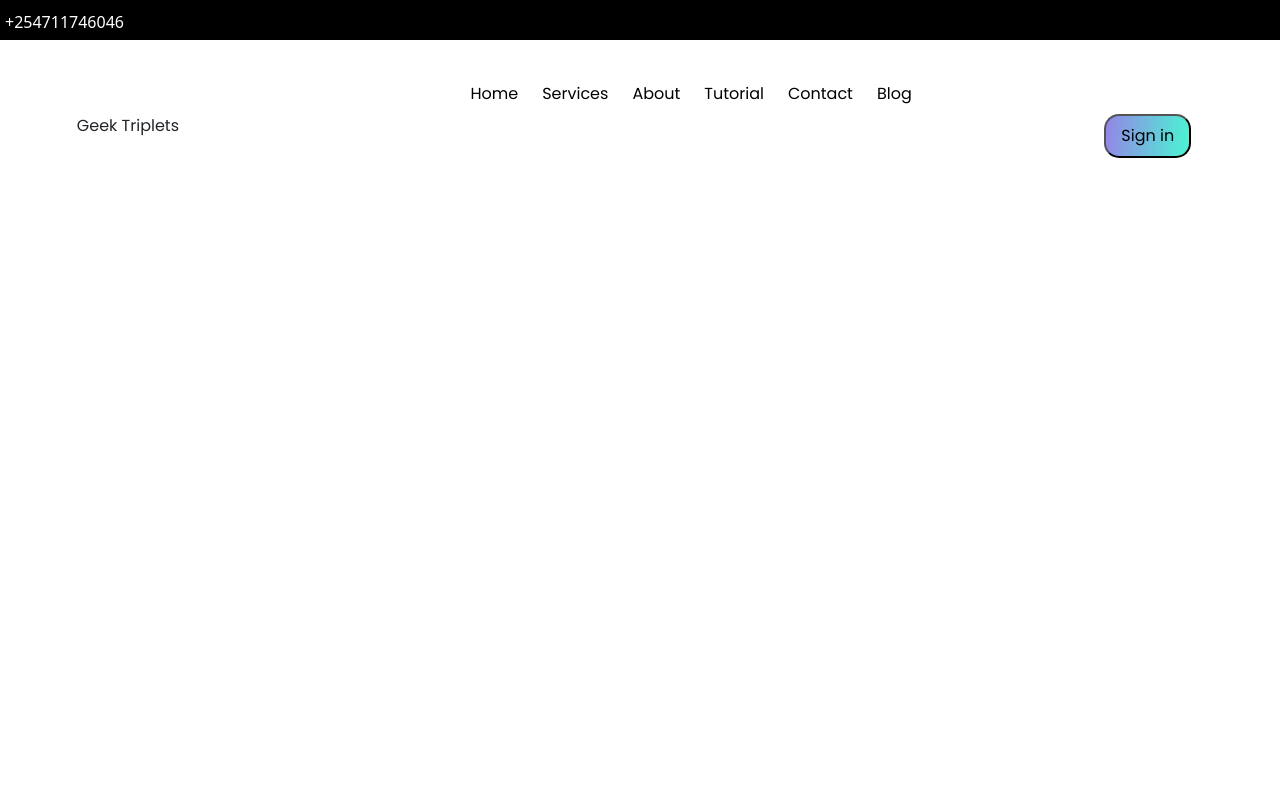
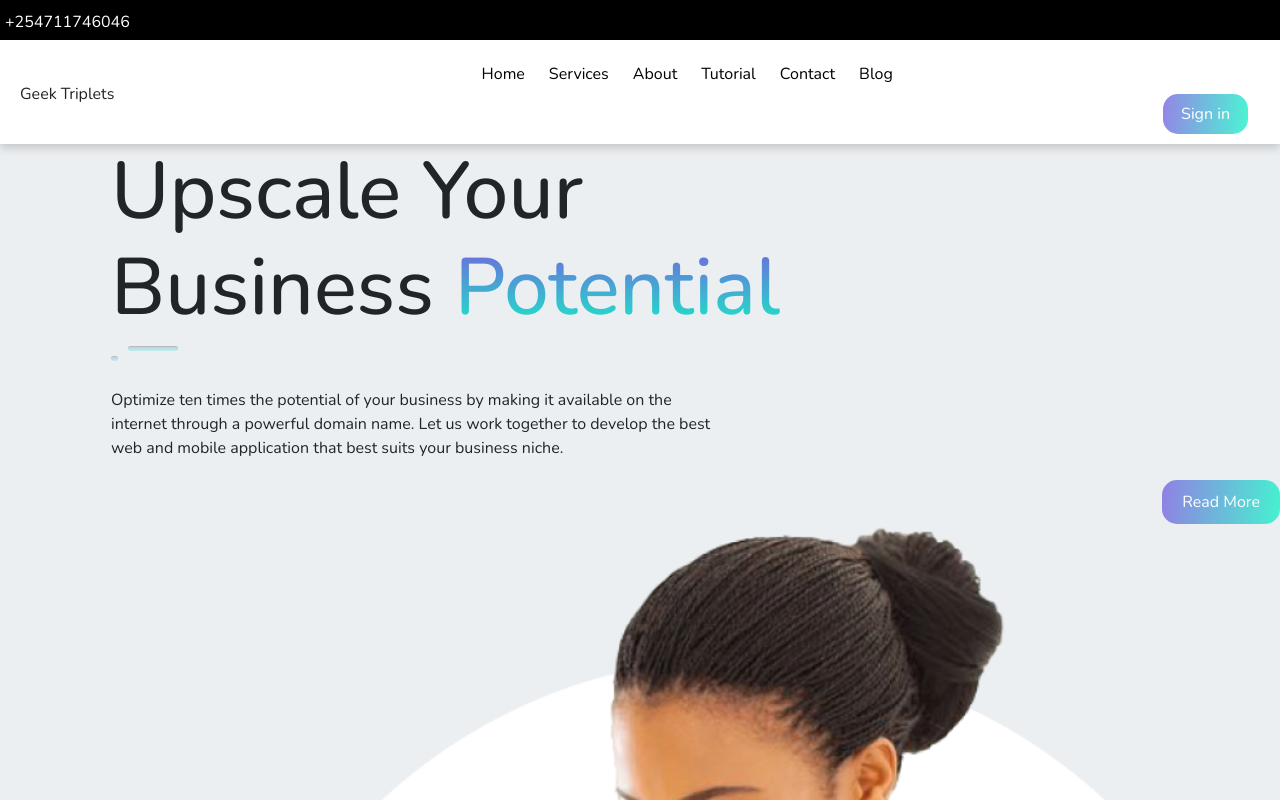
Before and after one commit to oyesa/3Frames, an Angular app: page / in a window 1280 px wide. Shown: the top 800 px of the page. Built offline with nearby package versions, Linux system fonts and the light colour scheme.

Commit message:
style landing page

```diff
--- a/src/app/footer/footer.component.css
+++ b/src/app/footer/footer.component.css
@@ -0,0 +1,11 @@
+/* @import url('https://fonts.googleapis.com/css2?family=Outfit:wght@100;200;300;400;500;600;700;800;900&family=Poppins:ital,wght@0,100;0,200;0,300;0,400;0,500;0,600;0,700;0,800;0,900;1,100;1,200;1,300;1,400;1,600;1,800&family=Roboto:ital,wght@0,100;0,300;0,400;0,500;0,700;0,900;1,100;1,500&display=swap'); */
+
+@import url('https://fonts.googleapis.com/css2?family=Nunito:ital,wght@0,200;0,300;0,400;0,500;0,600;0,700;0,800;0,900;0,1000;1,200;1,300;1,500;1,1000&family=Outfit:wght@100;200;300;400;500;600;700;800;900&family=Poppins:ital,wght@0,100;0,200;0,300;0,400;0,500;0,600;0,700;0,800;0,900;1,100;1,200;1,300;1,400;1,600;1,800&family=Roboto:ital,wght@0,100;0,300;0,400;0,500;0,700;0,900;1,100;1,500&display=swap');
+
+
+* {
+  margin: 0;
+  padding: 0;
+  /* font-family: 'Poppins', sans-serif; */
+  font-family: 'Nunito', sans-serif;
+}
--- a/src/app/header/header.component.css
+++ b/src/app/header/header.component.css
@@ -1,5 +1,12 @@
+/* @import url('https://fonts.googleapis.com/css2?family=Outfit:wght@100;200;300;400;500;600;700;800;900&family=Poppins:ital,wght@0,100;0,200;0,300;0,400;0,500;0,600;0,700;0,800;0,900;1,100;1,200;1,300;1,400;1,600;1,800&family=Roboto:ital,wght@0,100;0,300;0,400;0,500;0,700;0,900;1,100;1,500&display=swap'); */
 
+@import url('https://fonts.googleapis.com/css2?family=Nunito:ital,wght@0,200;0,300;0,400;0,500;0,600;0,700;0,800;0,900;0,1000;1,200;1,300;1,500;1,1000&family=Outfit:wght@100;200;300;400;500;600;700;800;900&family=Poppins:ital,wght@0,100;0,200;0,300;0,400;0,500;0,600;0,700;0,800;0,900;1,100;1,200;1,300;1,400;1,600;1,800&family=Roboto:ital,wght@0,100;0,300;0,400;0,500;0,700;0,900;1,100;1,500&display=swap');
 
+* {
+  margin: 0;
+  padding: 0;
+  font-family: 'Nunito', sans-serif;
+}
 
 .head1{
   background: #000;
--- a/src/app/landing/landing.component.css
+++ b/src/app/landing/landing.component.css
@@ -0,0 +1,58 @@
+/* @import url('https://fonts.googleapis.com/css2?family=Outfit:wght@100;200;300;400;500;600;700;800;900&family=Poppins:ital,wght@0,100;0,200;0,300;0,400;0,500;0,600;0,700;0,800;0,900;1,100;1,200;1,300;1,400;1,600;1,800&family=Roboto:ital,wght@0,100;0,300;0,400;0,500;0,700;0,900;1,100;1,500&display=swap'); */
+
+  @import url('https://fonts.googleapis.com/css2?family=Nunito:ital,wght@0,200;0,300;0,400;0,500;0,600;0,700;0,800;0,900;0,1000;1,200;1,300;1,500;1,1000&family=Outfit:wght@100;200;300;400;500;600;700;800;900&family=Poppins:ital,wght@0,100;0,200;0,300;0,400;0,500;0,600;0,700;0,800;0,900;1,100;1,200;1,300;1,400;1,600;1,800&family=Roboto:ital,wght@0,100;0,300;0,400;0,500;0,700;0,900;1,100;1,500&display=swap');
+
+
+* {
+  margin: 0;
+  padding: 0;
+  font-family: 'Nunito', sans-serif;
+}
+
+.main-land{
+  background: #eceff1;
+  padding-left: 111px;
+}
+
+.btn2{
+  padding: 10px 20px;
+  border: none;
+  color: #fff;
+  display: flex;
+  justify-content: flex-end;
+  float: right;
+  border-radius: 15px;
+  background: var(--Button-Color, linear-gradient(96deg, rgba(127, 80, 226, 0.77) -10.44%, rgba(11, 255, 196, 0.77) 108.53%, rgba(11, 255, 196, 0.77) 108.54%));
+}
+
+.main-land h1{
+  font-size: 80px;
+
+}
+
+.main-land span{
+  background: -webkit-linear-gradient(#7f50e2, #0bffc4);
+  -webkit-background-clip: text;
+  -webkit-text-fill-color: transparent;
+}
+
+hr{
+  width: 7px;
+  height: 5px;
+  border-radius: 5px;
+  background: -webkit-linear-gradient(#7f50e2, #0bffc4);
+  display: inline-block;
+}
+
+.hr2{
+  width: 50px;
+  height: 5px;
+  border-radius: 5px;
+  background: -webkit-linear-gradient(#7f50e2, #0bffc4);
+  margin: 10px;
+}
+
+.main-land p{
+  padding-top: 20px;
+  padding-bottom: 20px;
+}
--- a/src/app/landing/landing.component.html
+++ b/src/app/landing/landing.component.html
@@ -1,11 +1,14 @@
 
 <!-- LANDING ONE -->
-<div>
-  <h1>Upscale Your Business Potential</h1>
-  <hr>
-  <p>Optimize ten times the potential of your business by making it available on the internet through a powerful domain name. Let us work together to develop the best web and mobile application that best suits your business niche.</p>
-  <button>Read More</button>
+<div class="main-land">
+  <h1 >Upscale Your <br> Business <span>Potential</span></h1>
+  <hr><hr class="hr2">
+  <p>Optimize ten times the potential of your business by making it available on the <br>
+    internet through a powerful domain name. Let us work together to develop the best <br>
+    web and mobile application that best suits your business niche.</p>
+  <button class="btn2">Read More</button>
   <img src="./assets/firstimage.png" class="card-img" alt="...">
+  <p> Facebook   Instagram   YouTube   Twitter </p>
 </div>
 
 
@@ -17,7 +20,7 @@
 
   <h1>About Us</h1>
   <p>Our goal and mission is to provide you with world class designs and well thought out and executed mobile applications and websites at a pocket  friendly prices.Our goal and mission is to provide you with world class designs and well thought out and executed mobile applications and websites at a pocket  friendly prices.</p>
-  <button>Read More</button>
+  <button class="btn2">Read More</button>
 </div>
 
 
@@ -28,7 +31,7 @@
     you with world  class designs and well thought
      out and executed mobile applications and
     websites at a pocket friendly prices.</p>
-  <button>Order now</button>
+  <button class="btn2">Order now</button>
 
   <div class="row">
     <div class="serve-col">
@@ -82,7 +85,7 @@
         <p>Forbius complete with website design.</p>
       </div>
 
-      <button>View all our works</button>
+      <button class="btn2">View all our works</button>
       </div>
     </div>
 
@@ -105,7 +108,7 @@
             Design Specifications in Json File
             Extreme Typography
             Vibrant Color Usage</p>
-          <button>Order Now</button>
+          <button class="btn2">Order Now</button>
         </div>
       </div>
 
@@ -121,7 +124,7 @@
             Design Specifications in Json File
             Extreme Typography
             Vibrant Color Usage</p>
-          <button>Order Now</button>
+          <button class="btn2">Order Now</button>
         </div>
       </div>
 
@@ -137,7 +140,7 @@
             Design Specifications in Json File
             Extreme Typography
             Vibrant Color Usage</p>
-          <button>Order Now</button>
+          <button class="btn2">Order Now</button>
         </div>
       </div>
 
--- a/src/app/navbar/navbar.component.css
+++ b/src/app/navbar/navbar.component.css
@@ -1,25 +1,26 @@
 
-  @import url('https://fonts.googleapis.com/css2?family=Outfit:wght@100;200;300;400;500;600;700;800;900&family=Poppins:ital,wght@0,100;0,200;0,300;0,400;0,500;0,600;0,700;0,800;0,900;1,100;1,200;1,300;1,400;1,600;1,800&family=Roboto:ital,wght@0,100;0,300;0,400;0,500;0,700;0,900;1,100;1,500&display=swap');
+  /* @import url('https://fonts.googleapis.com/css2?family=Outfit:wght@100;200;300;400;500;600;700;800;900&family=Poppins:ital,wght@0,100;0,200;0,300;0,400;0,500;0,600;0,700;0,800;0,900;1,100;1,200;1,300;1,400;1,600;1,800&family=Roboto:ital,wght@0,100;0,300;0,400;0,500;0,700;0,900;1,100;1,500&display=swap'); */
+
+  @import url('https://fonts.googleapis.com/css2?family=Nunito:ital,wght@0,200;0,300;0,400;0,500;0,600;0,700;0,800;0,900;0,1000;1,200;1,300;1,500;1,1000&family=Outfit:wght@100;200;300;400;500;600;700;800;900&family=Poppins:ital,wght@0,100;0,200;0,300;0,400;0,500;0,600;0,700;0,800;0,900;1,100;1,200;1,300;1,400;1,600;1,800&family=Roboto:ital,wght@0,100;0,300;0,400;0,500;0,700;0,900;1,100;1,500&display=swap');
 
 
 * {
   margin: 0;
   padding: 0;
-  font-family: 'Poppins', sans-serif;
+  font-family: 'Nunito', sans-serif;
 }
 .header {
-  min-height: 100vh;
   width: 100%;
   background-position: center;
   background-size: cover;
   background-color: #fff;
-  box-shadow: 0 3px 10px rgb(0 0 0 / 0.2) !important;
+  box-shadow: 0 3px 10px rgb(0 0 0 / 0.2);
   position: relative;
-  height: 14vh !important;
+  height: 13vh;
 }
 nav {
   display: flex;
-  padding: 2% 6%;
+  padding: 6px 20px;
   justify-content: space-between;
   align-items: center;
 }
@@ -62,11 +63,12 @@ nav {
 } */
 
 .btn1{
-  padding: 8px 15px;
+  padding: 8px 18px;
+  border: none;
+  color: #fff;
   display: flex;
   justify-content: flex-end;
   float: right;
-  margin-bottom: 20px;
   border-radius: 15px;
   background: var(--Button-Color, linear-gradient(96deg, rgba(127, 80, 226, 0.77) -10.44%, rgba(11, 255, 196, 0.77) 108.53%, rgba(11, 255, 196, 0.77) 108.54%));
 }
```
